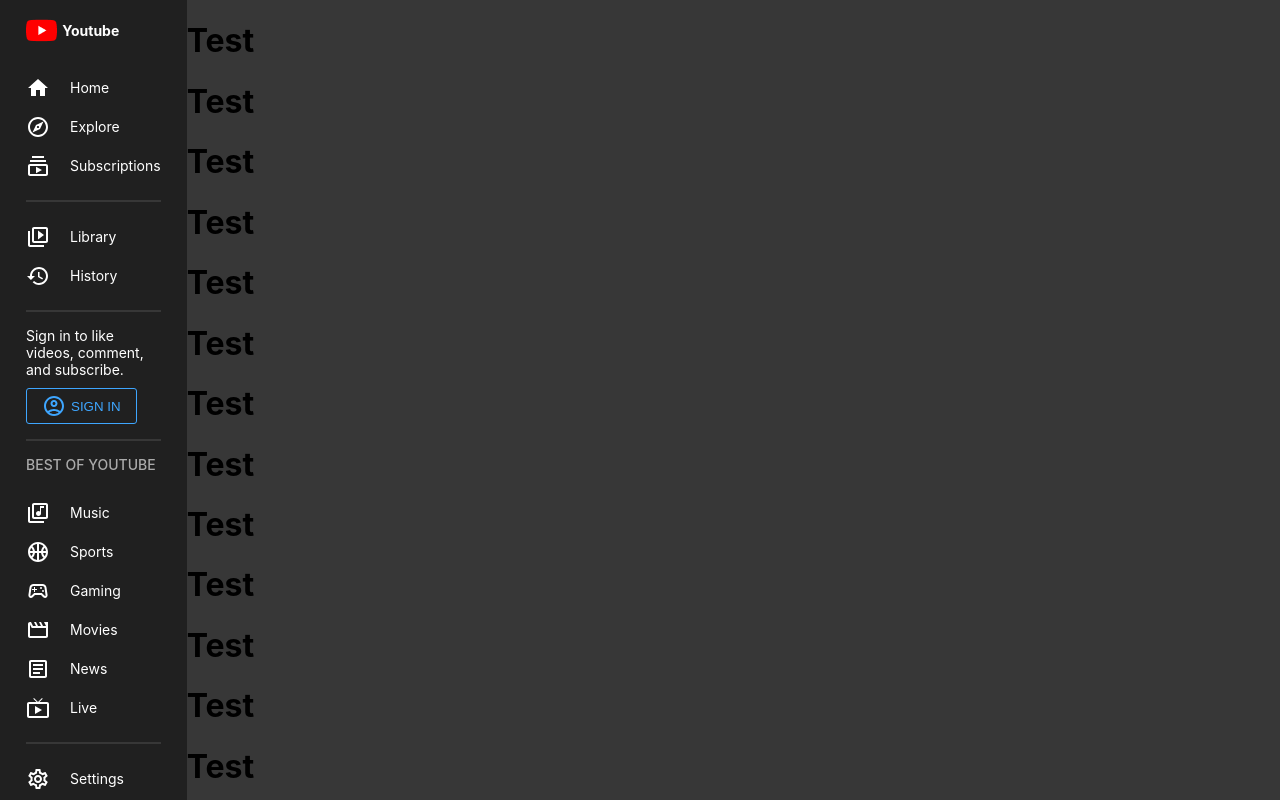
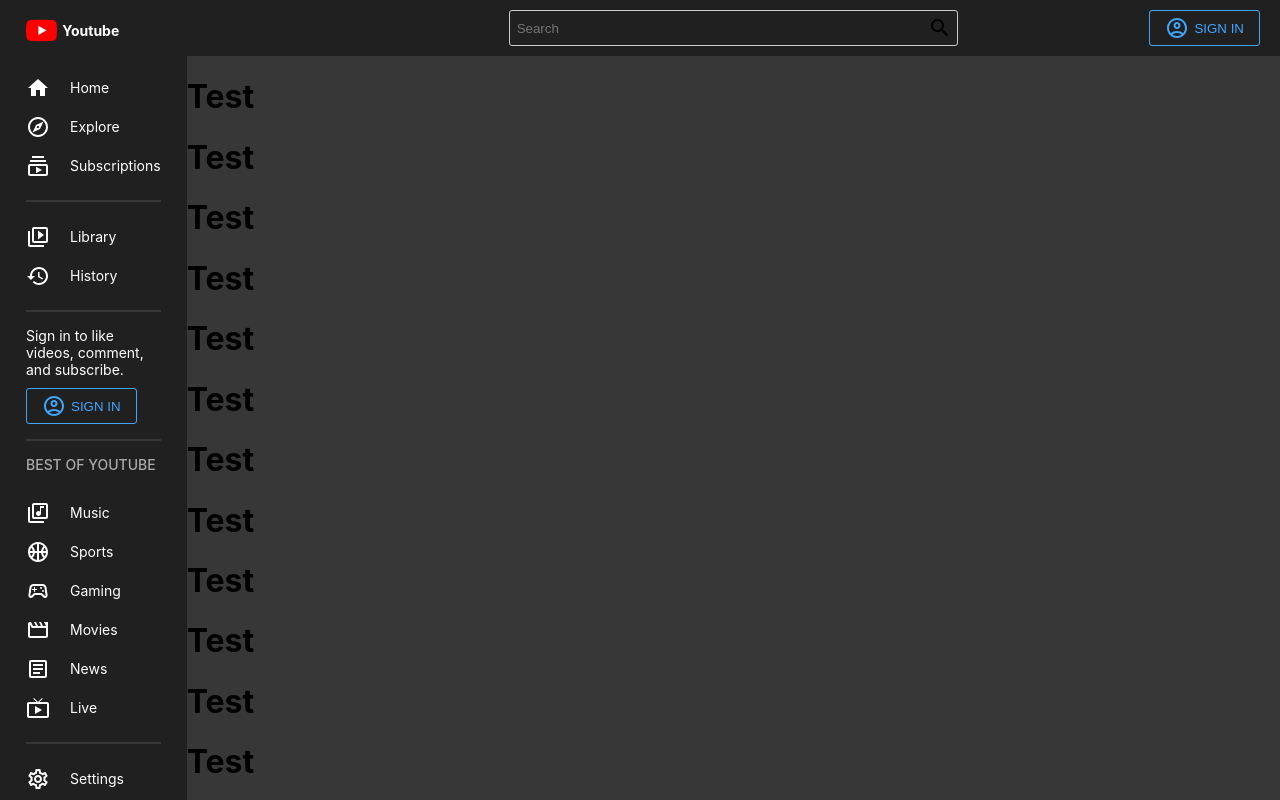
Before and after one commit to phananhnguyen1204/clone, a React (Create React App) app: page / in a window 1280 px wide. Shown: the top 800 px of the page. Built offline with nearby package versions, Linux system fonts and the light colour scheme.

Commit message:
navbar design

```diff
--- a/src/components/Navbar.jsx
+++ b/src/components/Navbar.jsx
@@ -1,5 +1,71 @@
+import styled from "styled-components";
+import AccountCircleOutlinedIcon from "@mui/icons-material/AccountCircleOutlined";
+import SearchIcon from "@mui/icons-material/Search";
+
+const Container = styled.div`
+  position: sticky;
+  top: 0;
+  background-color: ${({ theme }) => theme.bgLighter};
+  height: 56px;
+`;
+
+const Wrapper = styled.div`
+  display: flex;
+  align-items: center;
+  justify-content: flex-end;
+  height: 100%;
+  padding: 0px 20px;
+  position: relative;
+`;
+
+const Search = styled.div`
+  width: 40%;
+  position: absolute;
+  left: 0px;
+  right: 0px;
+  margin: auto;
+  display: flex;
+  align-items: center;
+  justify-content: space-between;
+  padding: 5px;
+  border: 1px solid #ccc;
+  border-radius: 3px;
+`;
+
+const Input = styled.input`
+  border: none;
+  background-color: transparent;
+  outline: none;
+  color: ${({ theme }) => theme.text};
+`;
+
+const Button = styled.button`
+  padding: 5px 15px;
+  background-color: transparent;
+  border: 1px solid #3ea6ff;
+  color: #3ea6ff;
+  border-radius: 3px;
+  font-weight: 500;
+  cursor: pointer;
+  display: flex;
+  align-items: center;
+  gap: 5px;
+`;
 function Navbar() {
-  return <div></div>;
+  return (
+    <Container>
+      <Wrapper>
+        <Search>
+          <Input placeholder="Search"></Input>
+          <SearchIcon></SearchIcon>
+        </Search>
+        <Button>
+          <AccountCircleOutlinedIcon />
+          SIGN IN
+        </Button>
+      </Wrapper>
+    </Container>
+  );
 }
 
 export default Navbar;
```
